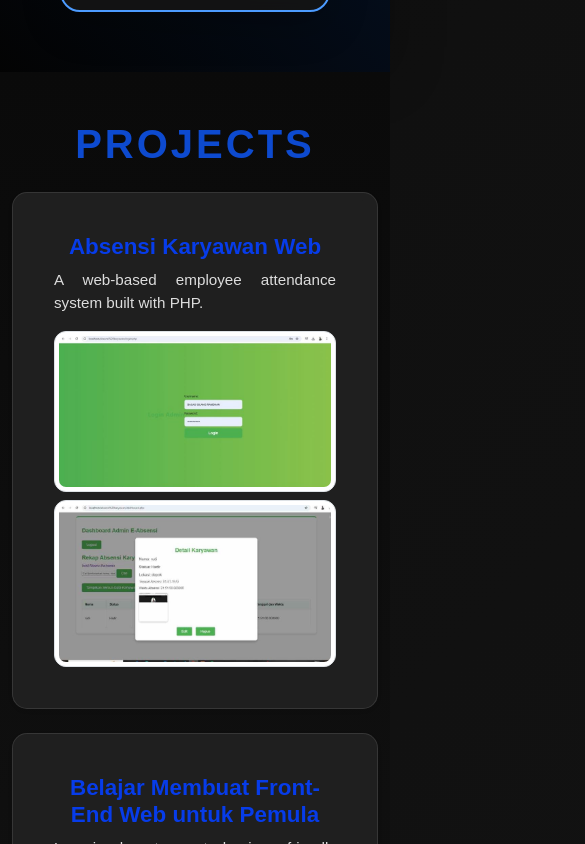
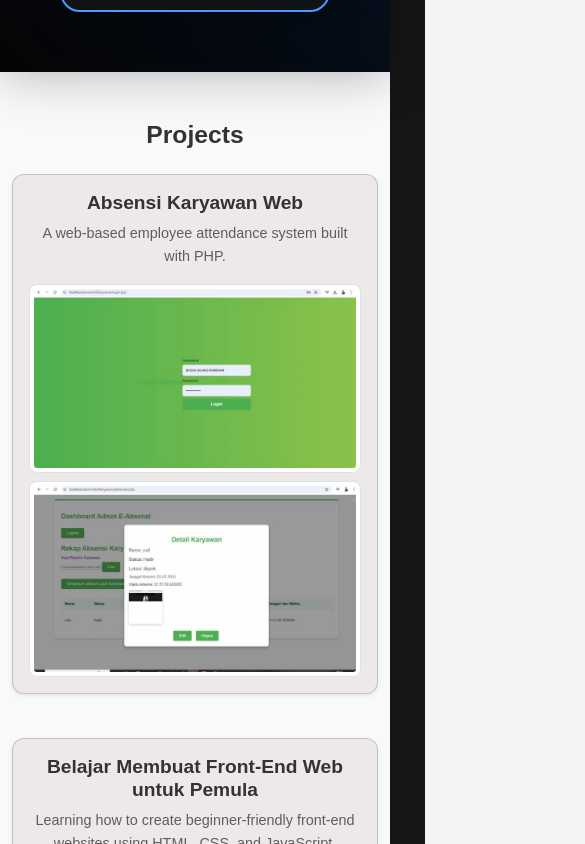
Before and after one commit to bagasgr/portfolio, a React (Create React App) app: page /projects in a window 390 px wide. Shown: the part 3600-4444 px from the top of the page, 585 px wide, since content can reach past the window. Built offline with nearby package versions, Linux system fonts and the light colour scheme.

Commit message:
memperbaiki beberapa komponent

```diff
--- a/src/App.js
+++ b/src/App.js
@@ -36,7 +36,7 @@ const ScrollToTopButton = () => {
   return (
     isVisible && (
       <button onClick={() => window.scrollTo({ top: 0, behavior: "smooth" })} className="scroll-to-top">
-        Kembali ke Atas
+       back to top
       </button>
     )
   );
--- a/src/components/Projects.css
+++ b/src/components/Projects.css
@@ -1,187 +1,61 @@
-/* ============================= */
-/*         GLOBAL STYLES         */
-/* ============================= */
-body {
-  background: linear-gradient(135deg, #0a0a0a, #1a1a1a);
-  color: #ffffff;
-  font-family: "Poppins", sans-serif;
-  margin: 0;
-  padding: 0;
-  overflow-x: hidden;
-}
+/* Projects.css */
 
-/* ============================= */
-/*       PROJECTS SECTION        */
-/* ============================= */
-#projects {
-  background: radial-gradient(circle, rgba(30,30,30,1) 0%, rgba(10,10,10,1) 100%);
-  padding: 100px 0;
-  text-align: center;
-  position: relative;
-}
-
-/* Efek lampu latar */
-#projects::before {
-  content: "";
-  position: absolute;
-  top: 50%;
-  left: 50%;
-  width: 900px;
-  height: 900px;
-  background: radial-gradient(circle, rgba(255, 204, 0, 0.2) 10%, transparent 80%);
-  transform: translate(-50%, -50%);
-  z-index: 0;
-  opacity: 0.7;
-}
-
-/* Judul utama */
-#projects h2 {
-  font-size: 3rem;
-  font-weight: bold;
-  color: #0d4acf;
-  text-transform: uppercase;
-  letter-spacing: 3px;
-  margin-bottom: 50px;
-  position: relative;
-  z-index: 1;
-  animation: fadeInDown 1s ease-in-out;
-}
-
-/* ============================= */
-/*         PROJECT CARDS         */
-/* ============================= */
 .project-card {
-  background: rgba(34, 34, 34, 0.9);
-  backdrop-filter: blur(15px);
-  border: 1px solid rgba(255, 255, 255, 0.1);
-  border-radius: 15px;
-  padding: 25px;
-  transition: all 0.4s ease-in-out;
-  position: relative;
+  transition: all 0.3s ease-in-out;
+  border-radius: 12px;
   overflow: hidden;
-  transform: scale(1);
+  background: #eee9e9;
+  box-shadow: 0 4px 10px rgba(0, 0, 0, 0.1);
 }
 
 .project-card:hover {
-  transform: translateY(-12px) scale(1.05);
-  border: 1px solid #124fd3;
+  transform: scale(1.02);
+  box-shadow: 0 6px 15px rgba(0, 0, 0, 0.2);
 }
 
-/* Efek garis bawah animasi */
-.project-card::after {
-  content: "";
-  position: absolute;
-  width: 100%;
-  height: 4px;
-  background: linear-gradient(90deg, #0051ff, #072fe0);
-  bottom: 0;
-  left: 0;
-  transform: scaleX(0);
-  transition: transform 0.4s ease-in-out;
+.card-title {
+  font-family: 'Poppins', sans-serif;
+  font-weight: 700;
+  color: #333;
 }
 
-.project-card:hover::after {
-  transform: scaleX(1);
+.card-text {
+  font-family: 'Poppins', sans-serif;
+  font-weight: 300;
+  color: #5e5d5d;
 }
 
-/* ============================= */
-/*           TEXT STYLE          */
-/* ============================= */
-.project-card .card-title {
-  font-size: 1.6rem;
-  font-weight: bold;
-  color: #073ce9;
-}
-
-.project-card .card-text {
-  font-size: 1rem;
-  color: #dddddd;
-  text-align: justify;
-  line-height: 1.5;
-}
-
-/* ============================= */
-/*         PROJECT IMAGES        */
-/* ============================= */
 .project-img {
   width: 100%;
-  max-height: 220px;
-  object-fit: cover;
-  border-radius: 12px;
-  transition: transform 0.5s ease-in-out;
+  height: auto;
+  border-radius: 8px;
+  transition: transform 0.3s ease;
 }
 
 .project-img:hover {
-  transform: scale(1.1) rotate(2deg);
+  transform: scale(1.05);
 }
 
-/* ============================= */
-/*       VIEW PROJECT BUTTON     */
-/* ============================= */
 .btn-primary {
-  background: linear-gradient(90deg, #003cff, #ff6600);
+  background: linear-gradient(135deg, #050505, #0056b3);
   border: none;
-  font-weight: bold;
-  padding: 14px 28px;
-  font-size: 1rem;
-  border-radius: 12px;
-  transition: all 0.3s ease-in-out;
-  position: relative;
-  overflow: hidden;
+  font-weight: 500;
+  transition: all 0.3s;
 }
 
 .btn-primary:hover {
-  background: linear-gradient(90deg, #006eff, #ffcc00);
-  transform: scale(1.1);
+  background: linear-gradient(135deg, #0056b3, #004494);
+  transform: scale(1.05);
 }
 
-/* Efek animasi tombol */
-.btn-primary::before {
-  content: "";
-  position: absolute;
-  width: 150%;
-  height: 400%;
-  background: radial-gradient(circle, rgba(255, 255, 255, 0.3) 10%, transparent 80%);
-  top: -120%;
-  left: -15%;
-  transform: rotate(25deg);
-  transition: all 0.3s ease-in-out;
-}
-
-.btn-primary:hover::before {
-  top: 120%;
-}
-
-/* ============================= */
-/*       RESPONSIVE DESIGN       */
-/* ============================= */
 @media (max-width: 768px) {
-  #projects h2 {
-    font-size: 2.5rem;
+  .project-card {
+    margin-bottom: 20px;
   }
-
-  .project-card .card-title {
-    font-size: 1.4rem;
+  .card-title {
+    font-size: 1.2rem;
   }
-
-  .project-card .card-text {
-    font-size: 0.95rem;
-  }
-
-  .btn-primary {
-    font-size: 0.95rem;
-    padding: 12px 24px;
+  .card-text {
+    font-size: 0.9rem;
   }
 }
-
-/* Animasi untuk judul */
-@keyframes fadeInDown {
-  from {
-    opacity: 0;
-    transform: translateY(-20px);
-  }
-  to {
-    opacity: 1;
-    transform: translateY(0);
-  }
-}
--- a/src/components/Projects.js
+++ b/src/components/Projects.js
@@ -2,6 +2,8 @@
 import React from "react";
 import "bootstrap/dist/css/bootstrap.min.css";
 import "./Projects.css";
+
+// Import Gambar
 import php1 from "../images/php1.jpeg";
 import php2 from "../images/php2.jpeg";
 import buku1 from "../images/buku1.jpeg";
@@ -19,6 +21,22 @@ import proyek from "../images/c3.png";
 import catatan from "../images/catatan.png";
 import catatan2 from "../images/catatan2.png";
 
+const projectData = [
+  { title: "Absensi Karyawan Web", description: "A web-based employee attendance system built with PHP.", images: [php1, php2] },
+  { title: "Belajar Membuat Front-End Web untuk Pemula", description: "Learning how to create beginner-friendly front-end websites using HTML, CSS, and JavaScript.", images: [buku1, buku2] },
+  { title: "Bookshelf API", description: "A backend project to manage book collections using RESTful API with Hapi.js.", images: [b1, b2] },
+  { title: "Inventory Gudang", description: "A warehouse management system developed using NetBeans.", images: [net1] },
+  { title: "Website Aplikasi Rata-rata Nilai Kelulusan di SDN Jati Waringin X", description: "A prediction system using KNN machine learning and Chart.js.", images: [s1, s2], link: "https://www.youtube.com/watch?v=Se4DLPreYBU" },
+  { title: "Penjualan Chocolatos", description: "A product sales application for Chocolatos.", images: [c1] },
+  { title: "Membuat Diagram pada Excel", description: "Creating data visualizations and diagrams in Microsoft Excel.", images: [i1] },
+  { title: "Portfolio Menggunakan React.js", description: "A personal portfolio website using React.js.", images: [ti] },
+  { title: "Website E-Commerce 'Toko Online'", description: "An e-commerce website with shopping cart and checkout features.", images: [ap], link: "https://www.youtube.com/watch?v=hPsEMfLVoE4&t=1s" },
+  { title: "ASP.NET MVC and Web API Integration using C#", description: "A project implementing MVC framework and RESTful API.", images: [proyek] },
+  { title: "Notes App", description: "A web-based notes application using Web Components.", images: [catatan] },
+  { title: "Web Based Notes Application with RESTful API & Webpack", description: "A modern notes app with RESTful API and Webpack.", images: [catatan2] },
+  { title: "Aplikasi Pemrograman Dasar (DBS Coding Camp 2025)", description: "Basic programming final project.", video: "/video/web.mp4" },
+];
+
 const Projects = () => {
   return (
     <section id="projects" className="py-5 bg-light">
@@ -31,23 +49,23 @@ const Projects = () => {
                 <div className="card-body">
                   <h5 className="card-title fw-semibold">{project.title}</h5>
                   <p className="card-text">{project.description}</p>
-                  <div className="d-flex flex-wrap justify-content-center gap-2">
-                    {project.images.map((img, imgIndex) => (
-                      <img
-                        key={imgIndex}
-                        src={img}
-                        alt={`project-${index}`}
-                        className="img-thumbnail project-img"
-                      />
-                    ))}
-                  </div>
+                  {project.images && (
+                    <div className="d-flex flex-wrap justify-content-center gap-2">
+                      {project.images.map((img, imgIndex) => (
+                        <img key={imgIndex} src={img} alt={project.title} className="img-thumbnail project-img" />
+                      ))}
+                    </div>
+                  )}
+                  {project.video && (
+                    <div className="mt-3">
+                      <video width="100%" controls>
+                        <source src={project.video} type="video/mp4" />
+                        Browser Anda tidak mendukung video tag.
+                      </video>
+                    </div>
+                  )}
                   {project.link && (
-                    <a
-                      href={project.link}
-                      target="_blank"
-                      rel="noopener noreferrer"
-                      className="btn btn-primary mt-3"
-                    >
+                    <a href={project.link} target="_blank" rel="noopener noreferrer" className="btn btn-primary mt-3">
                       View Project
                     </a>
                   )}
@@ -61,69 +79,4 @@ const Projects = () => {
   );
 };
 
-const projectData = [
-  {
-    title: "Absensi Karyawan Web",
-    description: "A web-based employee attendance system built with PHP.",
-    images: [php1, php2],
-  },
-  {
-    title: "Belajar Membuat Front-End Web untuk Pemula",
-    description: "Learning how to create beginner-friendly front-end websites using HTML, CSS, and JavaScript.",
-    images: [buku1, buku2],
-  },
-  {
-    title: "Bookshelf API",
-    description: "A backend project to manage book collections using RESTful API with Hapi.js.",
-    images: [b1, b2],
-  },
-  {
-    title: "Inventory Gudang",
-    description: "A warehouse management system developed using NetBeans.",
-    images: [net1],
-  },
-  {
-    title: "Website Aplikasi Rata-rata Nilai Kelulusan di SDN Jati Waringin X",
-    description: "A prediction system using KNN machine learning and Chart.js.",
-    images: [s1, s2],
-    link: "https://www.youtube.com/watch?v=Se4DLPreYBU",
-  },
-  {
-    title: "Penjualan Chocolatos",
-    description: "A product sales application for Chocolatos.",
-    images: [c1],
-  },
-  {
-    title: "Membuat Diagram pada Excel",
-    description: "Creating data visualizations and diagrams in Microsoft Excel.",
-    images: [i1],
-  },
-  {
-    title: "Portfolio Menggunakan React.js",
-    description: "A personal portfolio website using React.js.",
-    images: [ti],
-  },
-  {
-    title: "Website E-Commerce 'Toko Online'",
-    description: "An e-commerce website with shopping cart and checkout features.",
-    images: [ap],
-    link: "https://www.youtube.com/watch?v=hPsEMfLVoE4&t=1s",
-  },
-  {
-    title: "ASP.NET MVC and Web API Integration using C#",
-    description: "A project implementing MVC framework and RESTful API.",
-    images: [proyek],
-  },
-  {
-    title: "Aplikasi Catatan",
-    description: "A web-based notes application using Web Components.",
-    images: [catatan],
-  },
-  {
-    title: "Aplikasi Catatan Berbasis Web dengan RESTful API & Webpack",
-    description: "A modern notes app with RESTful API and Webpack.",
-    images: [catatan2],
-  },
-];
-
 export default Projects;
```
Also changed, not shown: src/components/ScrollToTopButton.js (deleted, +0 -54 lines), src/components/pengalaman.js (+32 -31 lines), 2 other files (tests, documents, lock files or other folders).
